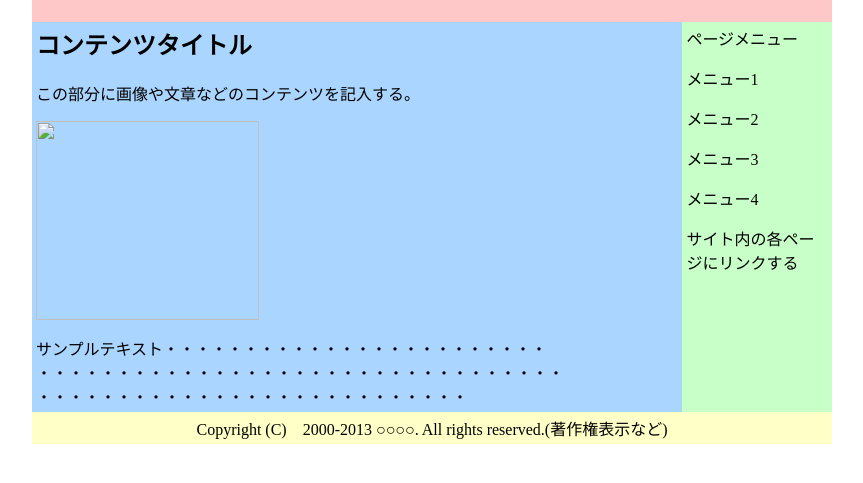
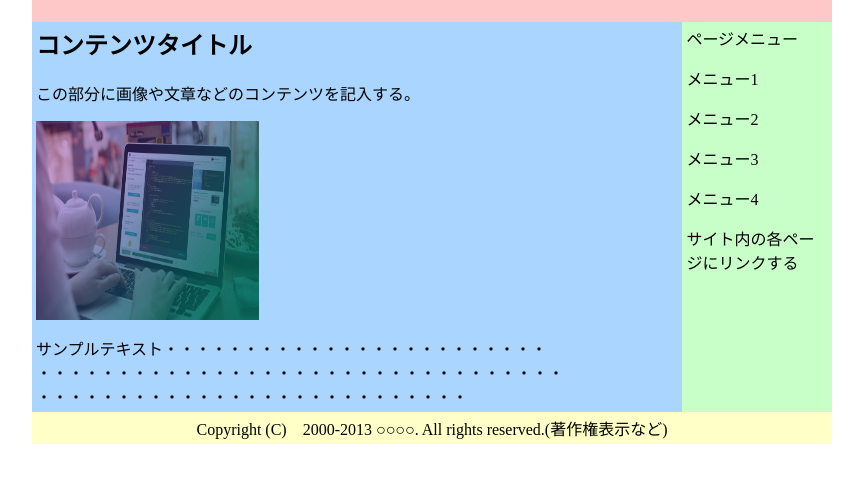
Before and after one commit to Tsukasa1998/Tsukasa1998.github.io, a plain HTML site: page index.html in a window 1280 px wide. Shown: the part 61-544 px from the top of the page, without its empty margins (208-1071 px from the left). Drawn offline with Linux system fonts and the light colour scheme.

Commit message:
Update index.html

```diff
--- a/index.html
+++ b/index.html
@@ -28,7 +28,7 @@
 
 <p>この部分に画像や文章などのコンテンツを記入する。</p>
 
-<img src="cat.jpg" width="223" height="199">
+<img src="cat.png" width="223" height="199">
 
 <p>サンプルテキスト・・・・・・・・・・・・・・・・・・・・・・・・<br>
 ・・・・・・・・・・・・・・・・・・・・・・・・・・・・・・・・・<br>
```
